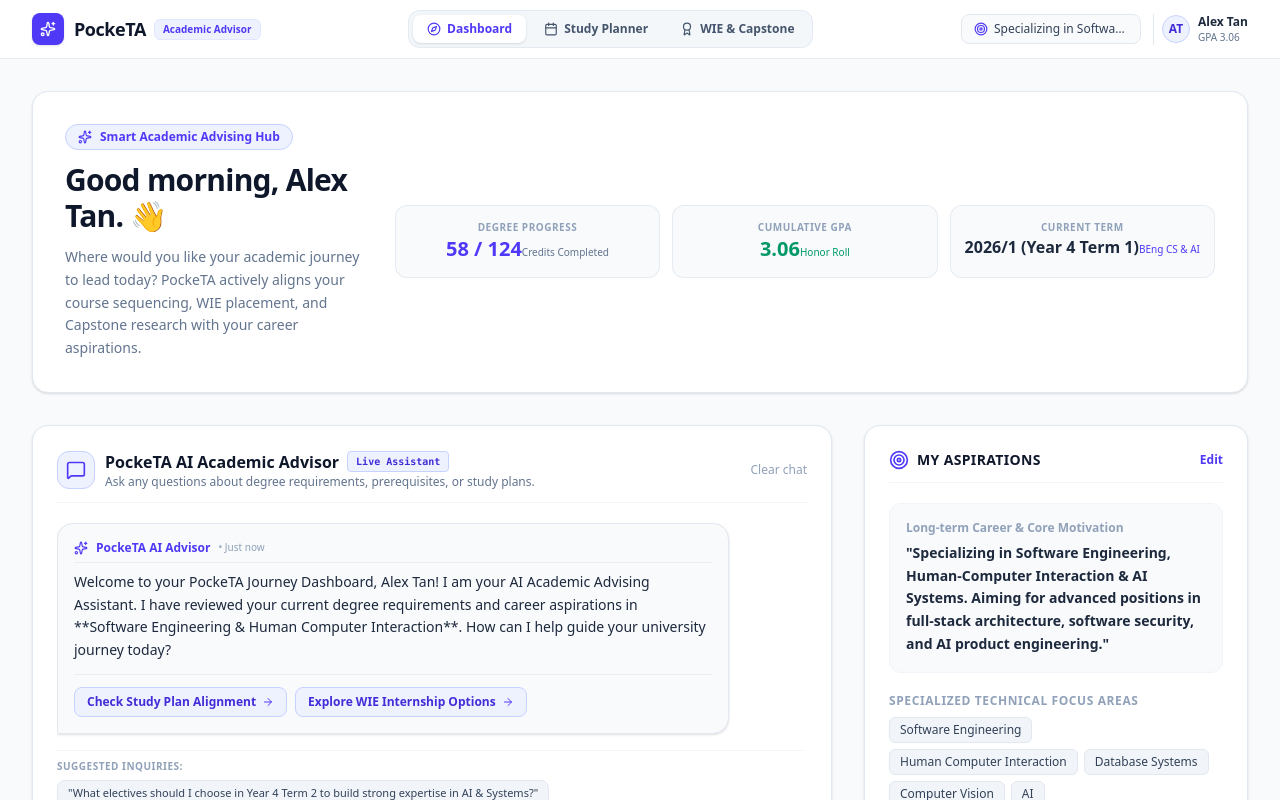
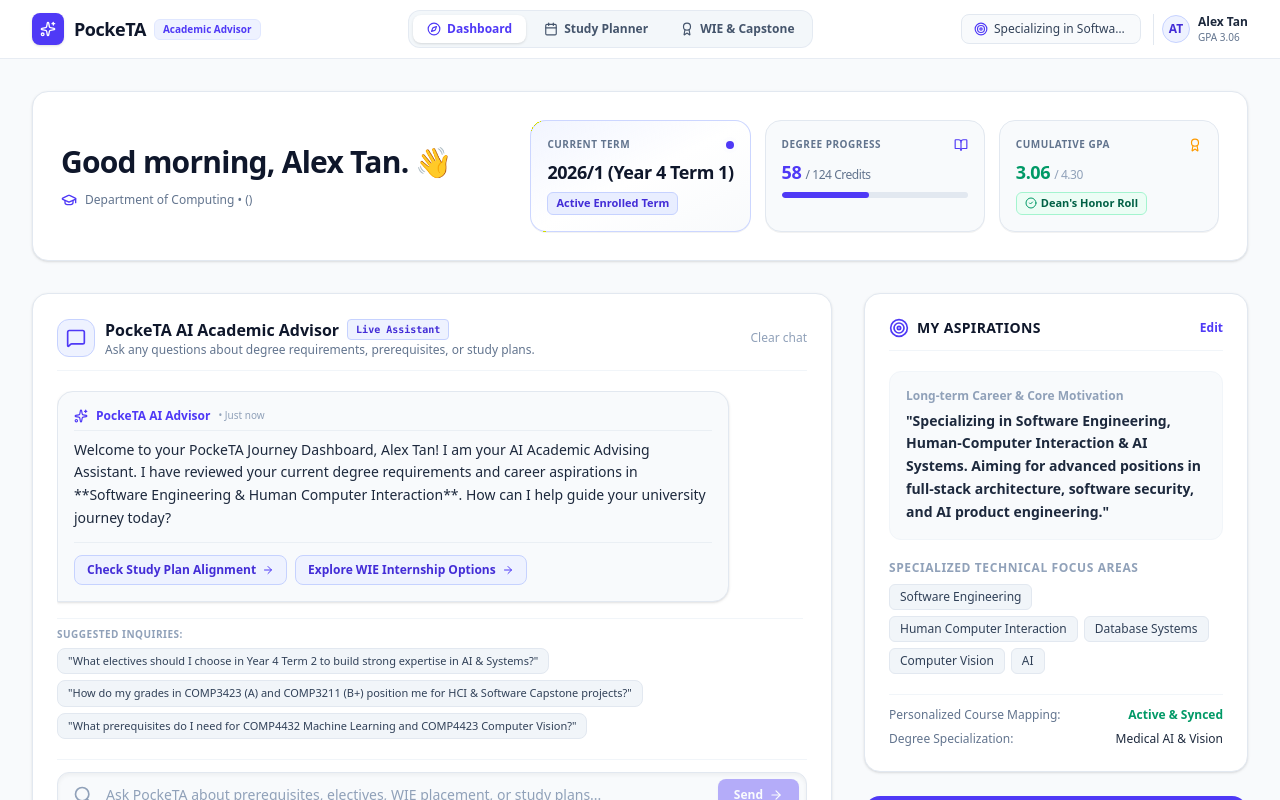
Before and after one commit to ilmn25/pockeTA, a React (Vite) app: page / in a window 1280 px wide. Shown: the top 800 px of the page. Built offline with nearby package versions, Linux system fonts and the light colour scheme.

Commit message:
refactor: simplify dashboard and study planner UI
Remove legacy AI recommendation panels and clean up hero banner layout for a more streamlined student workspace experience.

```diff
--- a/src/components/JourneyDashboard.tsx
+++ b/src/components/JourneyDashboard.tsx
@@ -101,51 +101,74 @@ export const JourneyDashboard: React.FC<JourneyDashboardProps> = ({
   return (
     <div className="space-y-8 animate-fade-in pb-12">
       {/* Hero Welcome Banner */}
-      <div className="bg-white border border-slate-200 rounded-2xl p-6 sm:p-8 shadow-sm relative overflow-hidden">
-        <div className="relative z-10 flex flex-col md:flex-row items-start md:items-center justify-between gap-6">
-          <div className="space-y-3 max-w-2xl">
-            <div className="inline-flex items-center space-x-2 px-3 py-1 rounded-full bg-indigo-50 text-indigo-600 text-xs font-semibold border border-indigo-200">
-              <Sparkles className="w-3.5 h-3.5 text-indigo-600" />
-              <span>Smart Academic Advising Hub</span>
-            </div>
+      <div className="bg-white border border-slate-200 rounded-2xl p-6 sm:p-7 shadow-sm relative overflow-hidden">
+        <div className="relative z-10 flex flex-col lg:flex-row items-start lg:items-center justify-between gap-6">
+          <div className="space-y-2">
             <h1 className="text-2xl sm:text-3xl font-extrabold text-slate-900 tracking-tight">
               Good morning, {profile.name}. 👋
             </h1>
-            <p className="text-slate-500 text-sm leading-relaxed">
-              Where would you like your academic journey to lead today? PockeTA actively aligns your course sequencing, WIE placement, and Capstone research with your career aspirations.
-            </p>
+            <div className="flex items-center space-x-2 text-xs text-slate-500 font-medium pt-1">
+              <GraduationCap className="w-4 h-4 text-indigo-600" />
+              <span>Department of Computing • {profile.major} ({profile.degreeName})</span>
+            </div>
           </div>
 
-          {/* Quick Metrics */}
-          <div className="grid grid-cols-2 sm:grid-cols-3 gap-3 w-full md:w-auto shrink-0">
-            <div className="bg-slate-50 border border-slate-200/80 rounded-xl p-3.5 text-center">
-              <span className="block text-[10px] uppercase tracking-wider text-slate-400 font-bold">
-                Degree Progress
-              </span>
-              <span className="text-xl font-extrabold text-indigo-600">
-                {profile.earnedCredits} / {profile.totalRequiredCredits}
-              </span>
-              <span className="text-[10px] text-slate-500">Credits Completed</span>
+          {/* Upgraded Quick Metrics Cards */}
+          <div className="grid grid-cols-1 sm:grid-cols-3 gap-3.5 w-full lg:w-auto shrink-0">
+            {/* Current Term Card */}
+            <div className="bg-gradient-to-br from-indigo-50/80 via-white to-slate-50 border border-indigo-200/90 rounded-2xl p-4 shadow-2xs space-y-1.5 min-w-[170px]">
+              <div className="flex items-center justify-between text-indigo-600">
+                <span className="text-[10px] uppercase tracking-wider text-slate-500 font-extrabold">
+                  Current Term
+                </span>
+                <span className="flex h-2 w-2 relative">
+                  <span className="animate-ping absolute inline-flex h-full w-full rounded-full bg-indigo-400 opacity-75"></span>
+                  <span className="relative inline-flex rounded-full h-2 w-2 bg-indigo-600"></span>
+                </span>
+              </div>
+              <div className="text-lg font-black text-slate-900 tracking-tight">
+                {profile.currentYearTerm}
+              </div>
+              <div className="text-[11px] font-bold text-indigo-700 bg-indigo-100/70 border border-indigo-200 px-2 py-0.5 rounded-md w-fit">
+                Active Enrolled Term
+              </div>
             </div>
 
-            <div className="bg-slate-50 border border-slate-200/80 rounded-xl p-3.5 text-center">
-              <span className="block text-[10px] uppercase tracking-wider text-slate-400 font-bold">
-                Cumulative GPA
-              </span>
-              <span className="text-xl font-extrabold text-emerald-600">
-                {profile.gpa.toFixed(2)}
-              </span>
-              <span className="text-[10px] text-emerald-600 font-medium">Honor Roll</span>
+            {/* Degree Progress Card */}
+            <div className="bg-slate-50 border border-slate-200 rounded-2xl p-4 shadow-2xs space-y-1.5 min-w-[170px]">
+              <div className="flex items-center justify-between text-slate-500">
+                <span className="text-[10px] uppercase tracking-wider text-slate-500 font-extrabold">
+                  Degree Progress
+                </span>
+                <BookOpen className="w-3.5 h-3.5 text-indigo-600" />
+              </div>
+              <div className="text-lg font-black text-indigo-600 tracking-tight">
+                {profile.earnedCredits} <span className="text-xs font-normal text-slate-500">/ {profile.totalRequiredCredits} Credits</span>
+              </div>
+              {/* Progress Bar */}
+              <div className="w-full bg-slate-200 rounded-full h-1.5 overflow-hidden">
+                <div
+                  className="bg-indigo-600 h-1.5 rounded-full"
+                  style={{ width: `${Math.min(100, Math.round((profile.earnedCredits / profile.totalRequiredCredits) * 100))}%` }}
+                />
+              </div>
             </div>
 
-            <div className="bg-slate-50 border border-slate-200/80 rounded-xl p-3.5 text-center col-span-2 sm:col-span-1">
-              <span className="block text-[10px] uppercase tracking-wider text-slate-400 font-bold">
-                Current Term
-              </span>
-              <span className="text-base font-extrabold text-slate-800">
-                {profile.currentYearTerm}
-              </span>
-              <span className="text-[10px] text-indigo-600 font-medium">BEng CS & AI</span>
+            {/* Cumulative GPA Card */}
+            <div className="bg-slate-50 border border-slate-200 rounded-2xl p-4 shadow-2xs space-y-1.5 min-w-[170px]">
+              <div className="flex items-center justify-between text-slate-500">
+                <span className="text-[10px] uppercase tracking-wider text-slate-500 font-extrabold">
+                  Cumulative GPA
+                </span>
+                <Award className="w-3.5 h-3.5 text-amber-500" />
+              </div>
+              <div className="text-lg font-black text-emerald-600 tracking-tight">
+                {profile.gpa.toFixed(2)} <span className="text-xs font-normal text-slate-400">/ 4.30</span>
+              </div>
+              <div className="text-[11px] font-bold text-emerald-800 bg-emerald-50 border border-emerald-200 px-2 py-0.5 rounded-md w-fit flex items-center space-x-1">
+                <CheckCircle2 className="w-3 h-3 text-emerald-600" />
+                <span>Dean's Honor Roll</span>
+              </div>
             </div>
           </div>
         </div>
--- a/src/components/StudyPlanner.tsx
+++ b/src/components/StudyPlanner.tsx
@@ -294,111 +294,6 @@ export const StudyPlanner: React.FC<StudyPlannerProps> = ({
 
   return (
     <div className="space-y-8 animate-fade-in pb-16">
-      {/* Top Proactive AI Suggested Recommendations Panel (Draggable) */}
-      {suggestions.length > 0 && (
-        <div className="bg-gradient-to-r from-amber-50 via-indigo-50/50 to-slate-50 border-2 border-amber-300/80 rounded-2xl p-5 shadow-sm space-y-4">
-          <div className="flex items-center justify-between flex-wrap gap-2">
-            <div className="flex items-center space-x-2.5">
-              <div className="p-2 bg-amber-100 text-amber-700 border border-amber-300 rounded-xl">
-                <Sparkles className="w-5 h-5 text-amber-600 animate-pulse" />
-              </div>
-              <div>
-                <h3 className="text-base font-extrabold text-slate-900 flex items-center space-x-2">
-                  <span>PockeTA AI Suggested Course Recommendations</span>
-                  <span className="text-[10px] bg-amber-100 text-amber-800 border border-amber-300 px-2.5 py-0.5 rounded-full font-mono font-bold">
-                    ★ Draggable Cards
-                  </span>
-                </h3>
-                <p className="text-xs text-slate-600 mt-0.5">
-                  Drag & drop any suggested course card directly into any semester card below, or select a target term.
-                </p>
-              </div>
-            </div>
-
-            <button
-              onClick={() => setIsCatalogMenuOpen(true)}
-              className="text-xs font-bold text-indigo-700 hover:text-indigo-900 bg-white border border-indigo-200 px-3 py-1.5 rounded-xl shadow-2xs hover:bg-indigo-50 transition-colors flex items-center space-x-1 cursor-pointer"
-            >
-              <Layers className="w-3.5 h-3.5 text-indigo-600" />
-              <span>Open Full Catalog</span>
-            </button>
-          </div>
-
-          <div className="grid grid-cols-1 md:grid-cols-2 gap-4">
-            {suggestions.map((sug) => {
-              const course = sug.suggestedCourse || catalog.find(c => c.code === sug.id || sug.title.includes(c.code));
-              const plannedSem = course ? getPlannedSemester(course.code) : null;
-              const taken = course ? isCourseTaken(course) : false;
-              const isSelectedOrTaken = taken || !!plannedSem;
-
-              return (
-                <div
-                  key={sug.id}
-                  draggable={course && !isSelectedOrTaken ? true : false}
-                  onDragStart={(e) => course && !isSelectedOrTaken && handleDragStart(e, course, 'catalog')}
-                  className={`bg-white border-2 rounded-xl p-4 shadow-sm space-y-3 transition-all ${
-                    isSelectedOrTaken
-                      ? 'border-slate-200 bg-slate-50/80 opacity-70 cursor-not-allowed select-none'
-                      : 'border-amber-300 hover:border-amber-400 hover:shadow-md cursor-grab active:cursor-grabbing hover:scale-[1.01]'
-                  }`}
-                >
-                  <div className="flex items-center justify-between">
-                    <span className="text-xs font-extrabold text-slate-900 flex items-center space-x-2">
-                      {course && !isSelectedOrTaken && (
-                        <GripVertical className="w-4 h-4 text-amber-500 shrink-0 cursor-grab" />
-                      )}
-                      <Lightbulb className="w-4 h-4 text-amber-600 shrink-0" />
-                      <span>{sug.title}</span>
-                    </span>
-                    <span className="text-[10px] font-bold text-amber-800 bg-amber-100 border border-amber-200 px-2 py-0.5 rounded-full shrink-0">
-                      AI Suggested
-                    </span>
-                  </div>
-
-                  <div className="text-xs text-slate-700 leading-relaxed bg-amber-50/60 p-3 rounded-lg border border-amber-200/60">
-                    <span className="text-[10px] font-extrabold text-amber-900 uppercase block mb-1">
-                      Rationale:
-                    </span>
-                    {sug.reason}
-                  </div>
-
-                  {course && !isSelectedOrTaken ? (
-                    <div className="pt-2 border-t border-slate-100 flex items-center justify-between text-xs gap-2">
-                      <div className="flex items-center space-x-1.5 text-amber-800 font-semibold text-[11px]">
-                        <Move className="w-3.5 h-3.5 text-amber-600 animate-pulse" />
-                        <span>Drag onto any semester card below</span>
-                      </div>
-
-                      <div className="flex items-center space-x-2" onMouseDown={(e) => e.stopPropagation()}>
-                        <select
-                          onChange={(e) => {
-                            if (e.target.value) {
-                              handleAddCourseToSemester(course, e.target.value);
-                            }
-                          }}
-                          defaultValue=""
-                          className="text-xs bg-slate-50 border border-slate-200 hover:border-indigo-300 rounded-lg px-2 py-1 text-slate-700 font-medium cursor-pointer focus:outline-none"
-                        >
-                          <option value="" disabled>Add to Term...</option>
-                          {studyPlan.filter(s => !s.isCompleted).map(s => (
-                            <option key={s.id} value={s.id}>{s.label.split(' ')[0]} {s.label.split(' ')[1]}</option>
-                          ))}
-                        </select>
-                      </div>
-                    </div>
-                  ) : isSelectedOrTaken ? (
-                    <div className="text-xs font-semibold text-emerald-700 bg-emerald-50 border border-emerald-200 p-2 rounded-lg text-center flex items-center justify-center space-x-1.5">
-                      <CheckCircle2 className="w-4 h-4 text-emerald-600" />
-                      <span>Already Added to {plannedSem?.label || 'Plan'}</span>
-                    </div>
-                  ) : null}
-                </div>
-              );
-            })}
-          </div>
-        </div>
-      )}
-
       {/* Main Full-Width 8-Semester Interactive Grid Grouped by Year */}
       <div className="w-full space-y-8">
           {[1, 2, 3, 4].map((yearNumber) => {
@@ -758,17 +653,14 @@ export const StudyPlanner: React.FC<StudyPlannerProps> = ({
                     </div>
 
                     {course && !isSelectedOrTaken && (
-                      <div className="flex items-center justify-between pt-1 border-t border-amber-200/60 text-[11px]">
+                      <div className="flex items-center justify-between pt-1.5 border-t border-amber-200/60 text-[11px]">
                         <span className="text-amber-900 font-semibold text-[10px] flex items-center space-x-1">
-                          <Move className="w-3 h-3 text-amber-600" />
-                          <span>Drag to semester card or:</span>
+                          <GripVertical className="w-3.5 h-3.5 text-amber-600 shrink-0" />
+                          <span>Drag onto any semester card</span>
                         </span>
-                        <button
-                          onClick={() => onApplySuggestion(sug)}
-                          className="text-[10px] font-bold bg-amber-600 hover:bg-amber-700 text-white px-2.5 py-1 rounded-lg transition-colors cursor-pointer"
-                        >
-                          Apply
-                        </button>
+                        <span className="text-[10px] font-mono font-bold text-amber-800 bg-amber-100/90 border border-amber-200 px-1.5 py-0.5 rounded">
+                          {course.credits} Cr
+                        </span>
                       </div>
                     )}
 
```
